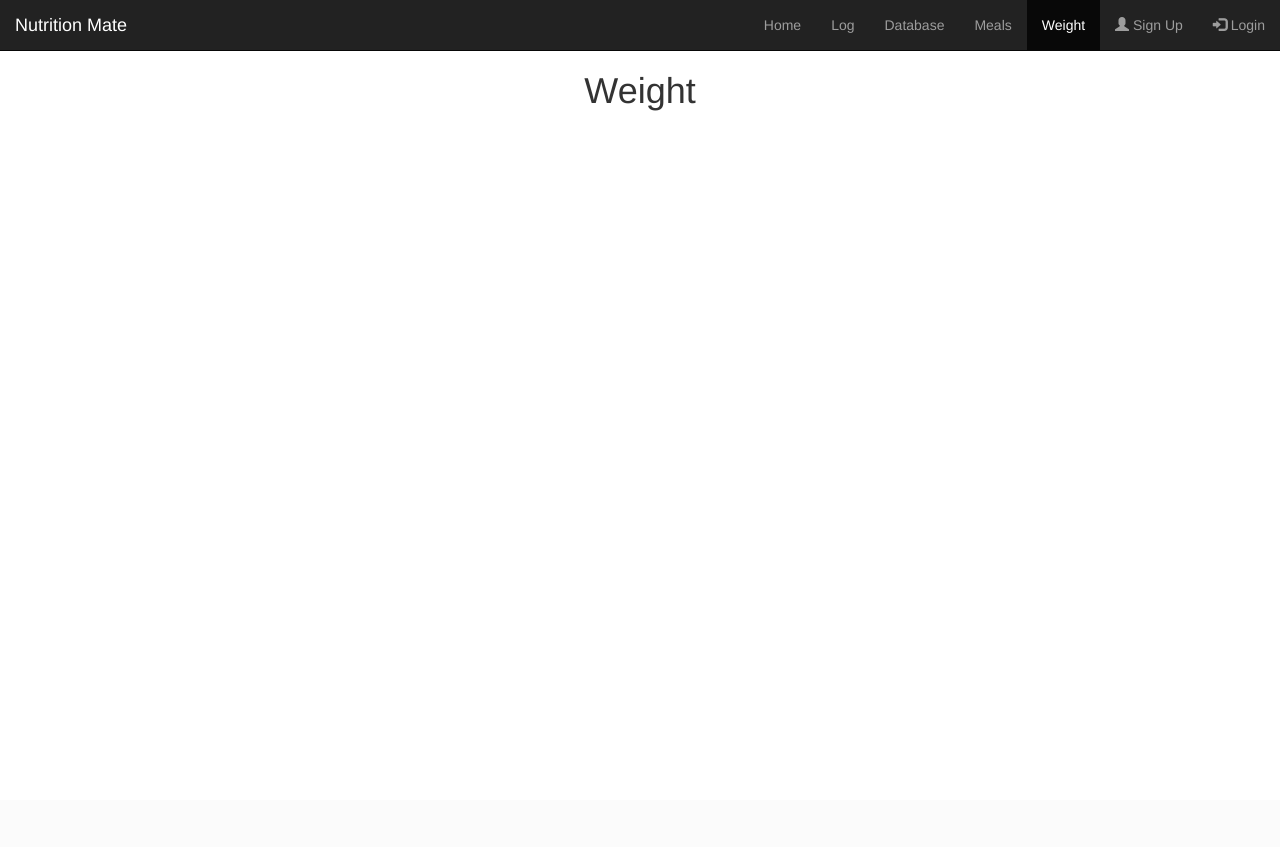
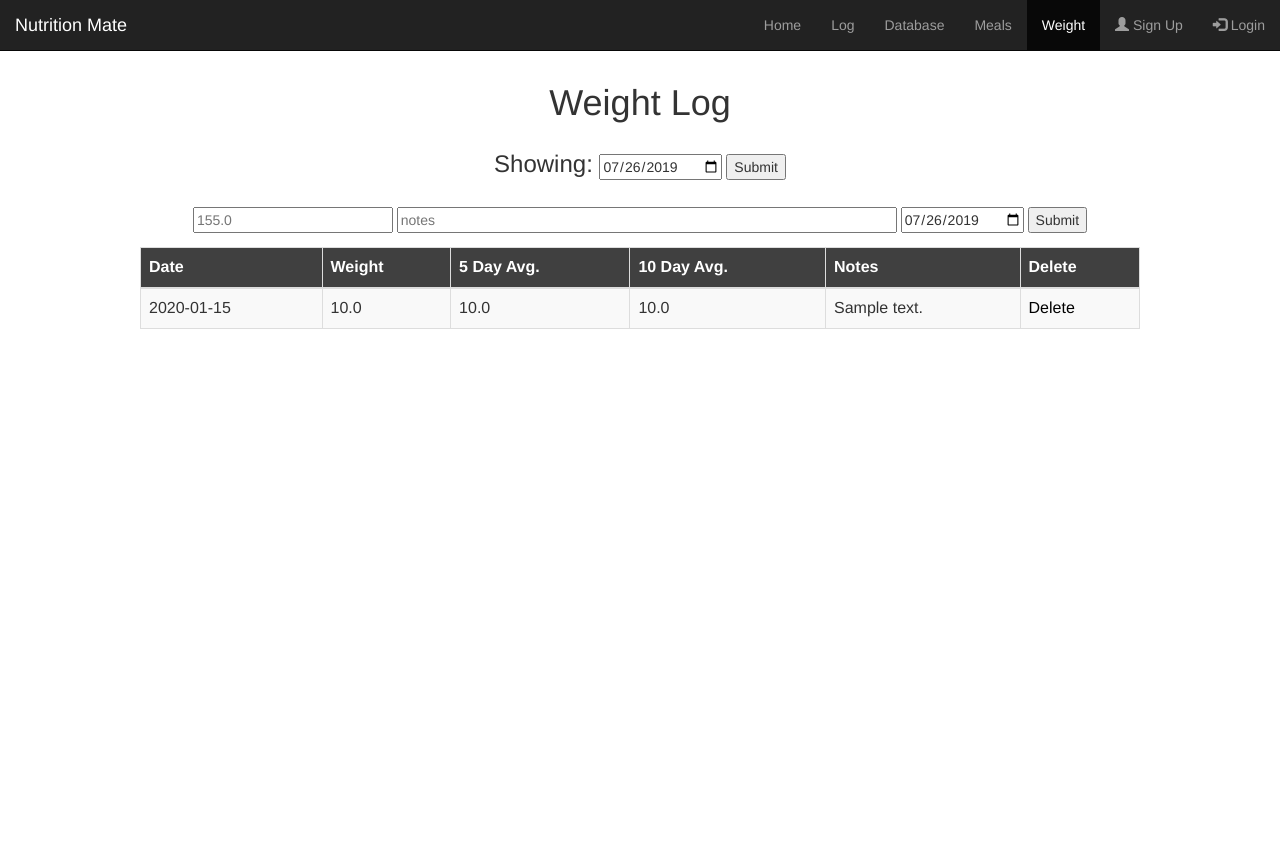
Before and after one commit to maxtrussell/nutrition-mate, a Flask app: page /weight in a window 1280 px wide. Before the commit the page ends 111 px from the top, so only its background shows below. Run offline with Flask 2, Linux system fonts and the light colour scheme; tables that the repository leaves empty hold one stand-in row (values such as "Sample post"); parts of the project's set-up code (start-up, migrations or seed data) failed here and were passed over; some libraries are stand-ins or nearby versions.

Commit message:
added weight page

```diff
--- a/conf/config.ini
+++ b/conf/config.ini
@@ -13,6 +13,7 @@ password:
 host: localhost
 database: nm
 food_table: food
+weight_table: weight
 
 [secrets]
 oauth_id:
--- a/controller/database.py
+++ b/controller/database.py
@@ -1,8 +1,8 @@
 from flask import Blueprint, render_template, request, abort, redirect
 
-import model.food.food as _food
-import pkg.config.config as config
-import pkg.db.db as _db
+import model.food as _food
+import pkg.config as config
+import pkg.db as _db
 
 db_controller = Blueprint("db_controller", __name__)
 
--- /dev/null
+++ b/controller/weight.py
@@ -0,0 +1,55 @@
+from datetime import datetime
+
+from flask import Blueprint, render_template, request, abort, redirect
+
+import model.weight as _weight
+import pkg.config as config
+from pkg.db import DB
+
+weight_controller = Blueprint("weight_controller", __name__)
+
+
+@weight_controller.route("/weight")
+def weight_handler():
+    dt = datetime.now()
+    date = dt.strftime("%Y-%m-%d")
+    db = DB(
+        config.values["mysql"]["username"],
+        config.values["mysql"]["password"],
+        config.values["mysql"]["host"],
+        config.values["mysql"]["database"]
+        )
+    weights = _weight.get_last_weights(db, config.values["mysql"]["weight_table"])
+    return render_template("weight.html", active_page="weight", date=date, weights=weights)
+
+@weight_controller.route("/weight/add", methods=["POST"])
+def weight_add_handler():
+    try:
+        if request.form["weight"] == "" or request.form["log_date"] == "":
+            raise Exception("weight requires 'weight' and 'date'")
+        weight = _weight.Weight(float(request.form["weight"]))
+        weight.date = datetime.strptime(request.form["log_date"], "%Y-%m-%d")
+        weight.notes = request.form["notes"]
+        db = DB(
+            config.values["mysql"]["username"],
+            config.values["mysql"]["password"],
+            config.values["mysql"]["host"],
+            config.values["mysql"]["database"]
+            )
+        weight.insert(db, config.values["mysql"]["weight_table"])
+    except Exception as e:
+        print(e)
+    finally:
+        return redirect("/weight")
+
+@weight_controller.route("/weight/delete/<date>", methods=["GET"])
+def weight_delete_handler(date):
+    date = datetime.strptime(date, "%Y-%m-%d")
+    db = DB(
+            config.values["mysql"]["username"],
+            config.values["mysql"]["password"],
+            config.values["mysql"]["host"],
+            config.values["mysql"]["database"]
+            )
+    _weight.delete_by_date(db, config.values["mysql"]["weight_table"], date)
+    return redirect("/weight")
--- a/model/food/food.py
+++ b/model/food.py
@@ -1,5 +1,4 @@
 import pkg.config as config
-import pkg.db.db as db
 
 import json
 
--- a/model/food/test_food.py
+++ b/model/test_food.py
@@ -1,7 +1,7 @@
 import unittest
-from model.food.food import Food, row_to_food, get_all_foods, get_food, parse_servings
-from model.food.food import delete_by_name
-from pkg.db.db import DB
+from model.food import Food, row_to_food, get_all_foods, get_food, parse_servings
+from model.food import delete_by_name
+from pkg.db import DB
 
 class TestFood(unittest.TestCase):
     def setUp(self):
--- /dev/null
+++ b/model/weight.py
@@ -0,0 +1,52 @@
+from datetime import datetime
+
+# TODO: doc
+def get_last_weights(db, table_name, num_weights=7):
+    query = "SELECT * FROM {} ORDER BY date DESC LIMIT {}".format(table_name, num_weights)
+    cursor = db.client.cursor()
+    cursor.execute(query)
+
+    weights = []
+    for row in cursor.fetchall():
+        weights.append(row_to_weight(row))
+
+    cursor.close()
+    return weights
+
+# TODO: doc
+def delete_by_date(db, table_name, date):
+    date = format_date(date)
+    query = "DELETE FROM {} WHERE date=%s".format(table_name)
+    cursor = db.client.cursor()
+    cursor.execute(query, (date,))
+    db.client.commit()
+    cursor.close()
+
+# TODO: doc
+def format_date(date=datetime.now()):
+    return date.strftime("%Y-%m-%d")
+
+def row_to_weight(row):
+    return Weight(row[1], date=row[0], notes=row[2])
+
+class Weight:
+    def __init__(self, weight, date=datetime.now(), notes=""):
+        self.weight = weight
+        self.date = format_date(date)
+        self.notes = notes
+
+    def insert(self, db, table_name):
+        """Inserts weight object into MySQL table
+
+        Parameters:
+            database (db.db): MySQL database connection
+            table_name (string): name of the table to insert into
+        """
+        query = (
+                "INSERT INTO {} ".format(table_name) +
+                "(date, weight, notes) VALUES (%s, %s, %s)"
+                )
+        cursor = db.client.cursor()
+        cursor.execute(query, (self.date, self.weight, self.notes))
+        db.client.commit()
+        cursor.close()
--- a/pkg/config/config.py
+++ b/pkg/config.py
@@ -1,4 +1,4 @@
-from pkg.gcp.gcp import SecretFetcher
+from pkg.gcp import SecretFetcher
 import configparser
 
 values = None
--- a/pkg/db/db.py
+++ b/pkg/db.py
@@ -1,5 +1,5 @@
 import mysql.connector
-from pkg.db.mock_db import MockClient
+from pkg.mock_db import MockClient
 
 class DB:
     def __init__(self, username, password, host, database, mock=False):
--- a/scripts/setup.sql
+++ b/scripts/setup.sql
@@ -25,9 +25,9 @@ CREATE TABLE IF NOT EXISTS food_log (
     PRIMARY KEY (time)
 );
 
-CREATE TABLE IF NOT EXISTS weight_log (
-    time TIMESTAMP NOT NULL,
+CREATE TABLE IF NOT EXISTS weight (
+    date DATE NOT NULL,
     weight FLOAT NOT NULL,
     notes VARCHAR(255),
-    PRIMARY KEY (time)
+    PRIMARY KEY (date)
 );
--- a/server.py
+++ b/server.py
@@ -3,13 +3,13 @@ from flask import render_template
 from flask_bootstrap import Bootstrap
 
 from controller.database import db_controller
-from model.food.food import Food
-import pkg.config.config as config
-from pkg.db.db import DB
+from controller.weight import weight_controller
+import pkg.config as config
 
 app = Flask("Nutrition Mate")
 bootstrap = Bootstrap(app)
 app.register_blueprint(db_controller)
+app.register_blueprint(weight_controller)
 
 @app.route("/log")
 def log_handler():
@@ -19,28 +19,13 @@ def log_handler():
 def meals_handler():
     return render_template("meals.html", active_page="meals")
 
-@app.route("/weight")
-def weight_handler():
-    return render_template("weight.html", active_page="weight")
-
 @app.route("/")
 def home_handler():
     return render_template("home.html", active_page="home")
 
 def init():
     config.load_config("conf/config.ini")
-    food = Food(
-        name="Apple",
-        calories=52.0,
-        fat=0.2,
-        carbs=14.0,
-        protein=0.3,
-        sugar=10.0,
-        fiber=2.4,
-        servings={"100g": 100, "1 medium": 182},
-        user="maxtrussell"
-    )
 
 if __name__ == "__main__":
     init()
-    app.run(host=config.values["server"]["host"], port=config.values["server"]["port"], debug=True)
+    app.run(host=config.values["server"]["host"], port=config.values["server"]["port"])
--- a/templates/database.html
+++ b/templates/database.html
@@ -2,8 +2,7 @@
 {% include "db_add_modal.html" %}
 {% include "db_delete_modal.html" %}
 <head>
-    <link rel= "stylesheet" type= "text/css" href= "{{ url_for('static',filename='styles/database.css') }}">
-
+    <link rel= "stylesheet" type= "text/css" href= "{{ url_for('static',filename='styles/custom.css') }}">
 </head>
 
 
--- a/templates/weight.html
+++ b/templates/weight.html
@@ -1,3 +1,54 @@
 {% include "blank_page.html" %}
 
-<h1 align="center">Weight</h1>
+<head>
+    <link rel="stylesheet" type="text/css" href="{{ url_for('static',filename='styles/custom.css') }}">
+</head>
+
+
+<div align="center" class="slim">
+    <h1 align="center" class="pad-vert slim">Weight Log</h1>
+
+    <form action="/weight" style="display: inline-block;" class="pad-vert">
+        <font size="+2">Showing: </font><input type="date" name="selected_date" value="{{ date }}">
+        <input type="submit">
+    </form>
+    </br>
+    <div>
+        <form action="/weight/add" method="post" style="display: inline-block;">
+            <input type="text" name="weight" placeholder="155.0" style="width:200px;">
+            <input type="text" name="notes" placeholder="notes" style="width:500px;">
+            <input type="date" name="log_date" value="{{ date }}">
+            <input type="submit">
+        </form>
+    </div>
+
+    <!-- Table -->
+    <div class="tableFixHead">
+        <table class="table table-striped table-bordered table-hover" align="center">
+            <thead class="thead-dark">
+                <tr>
+                    <th>Date</th>
+                    <th>Weight</th>
+                    <th>5 Day Avg.</th>
+                    <th>10 Day Avg.</th>
+                    <th>Notes</th>
+                    <th>Delete</th>
+                </tr>
+            </thead>
+            <tbody>
+                {# Fill out database rows #}
+                {%- for row in weights -%}
+                <tr>
+                    <td>{{ row.date }}</td>
+                    <td>{{ "%0.1f" | format(row.weight) }}</td>
+                    <td>{{ "%0.1f" | format(row.weight) }}</td>
+                    <td>{{ "%0.1f" | format(row.weight) }}</td>
+                    <td>{{ row.notes }}</td>
+                    <td><a href="/weight/delete/{{ row.date }}">Delete</a></td>
+                </tr>
+                {%- endfor -%}
+            </tbody>
+        </table>
+    </div>
+
+</div>
```
Also changed, not shown: model/food/__init__.py (deleted), pkg/config/__init__.py (deleted), pkg/db/__init__.py (deleted), pkg/gcp.py (renamed from pkg/gcp/gcp.py), pkg/gcp/__init__.py (deleted), pkg/mock_db.py (renamed from pkg/db/mock_db.py), static/styles/custom.css (renamed from static/styles/database.css), 1 other file.
